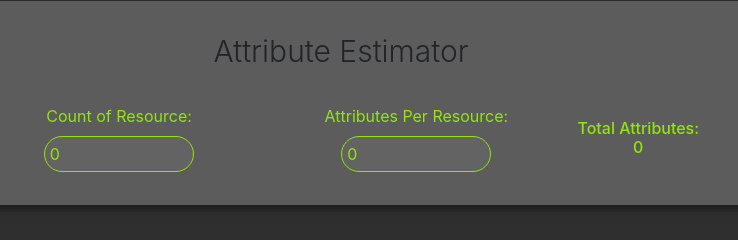
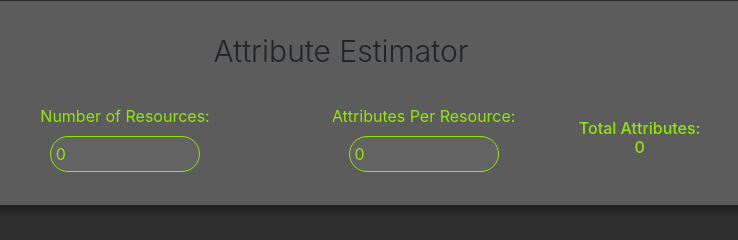
Before and after one commit to cweltonsmith/app-challenge-vue, a plain HTML site: page index.html in a window 1280 px wide. Shown: the part 112-352 px from the top of the page, 299-1037 px from the left. Drawn offline with nearby package versions, Linux system fonts and the light colour scheme.

Commit message:
Fixed wording/style

```diff
--- a/index.html
+++ b/index.html
@@ -43,7 +43,7 @@
             <table align="center" style="width:67%" table-layout="fixed">
                 <tr>
                     <td>
-                        <label for="countOfResource">Count of Resource: </label>
+                        <label for="countOfResource">Number of Resources: </label>
                         <input v-model="countOfResource" id="countOfResource" type="number" class="text-field" value="" placeholder="">
                     </td>
                     <td>
```
